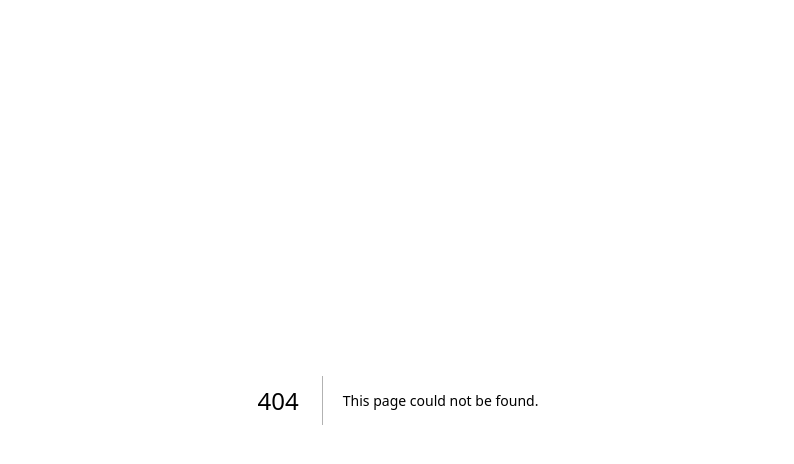
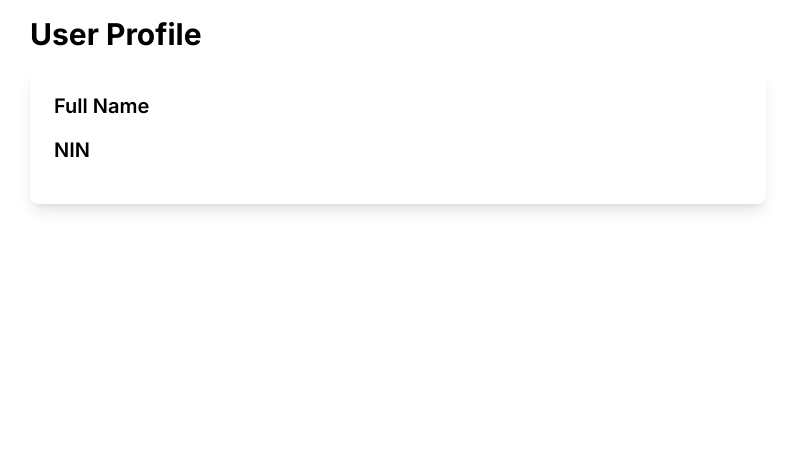
Before and after one commit to just-jinad/E-voting-system, a Next.js app: page /profile in a window 1280 px wide. Before the commit this address had no page. Shown: the top 464 px of the page, without its empty margins (242-1036 px from the left). Built offline with nearby package versions, Linux system fonts and the light colour scheme; sample sign-in values are in the browser's storage.

Commit message:
created a user profille page

```diff
--- /dev/null
+++ b/src/app/profile/page.jsx
@@ -0,0 +1,45 @@
+"use client";
+import React, { useEffect, useState } from "react";
+import { useRouter } from "next/navigation";
+
+const Page = () => {
+  const [userDetails, setUserDetails] = useState(null);
+  const router = useRouter();
+
+  useEffect(() => {
+    const user = JSON.parse(localStorage.getItem("userDetails"));
+    console.log(user);
+    if (user) {
+      setUserDetails(user);
+    } else {
+      router.push("/registration");
+    }
+  }, [router]);
+
+  if (!userDetails) {
+    return <div>Loading...</div>;
+  }
+
+  return (
+    <div className="max-w-screen-md mx-auto p-4">
+      <h1 className="text-3xl font-bold mb-4">User Profile</h1>
+      <div className="bg-white p-6 rounded-lg shadow-lg">
+        <div className="mb-4">
+          <h2 className="text-xl font-semibold">Full Name</h2>
+          <p className="text-gray-700">{userDetails.fullName}</p>
+        </div>
+        <div className="mb-4">
+          <h2 className="text-xl font-semibold">NIN</h2>
+          <p className="text-gray-700">{userDetails.NIN}</p>
+          <p className="text-gray-700">{userDetails.dateOfBirth}</p>
+          <p className="text-gray-700">{userDetails.maritalStatus}</p>
+          <p className="text-gray-700">{userDetails.gender}</p>
+          <p className="text-gray-700">{userDetails.contactInfo}</p>
+        </div>
+        {/* Add more fields as needed */}
+      </div>
+    </div>
+  );
+};
+
+export default Page;
```
